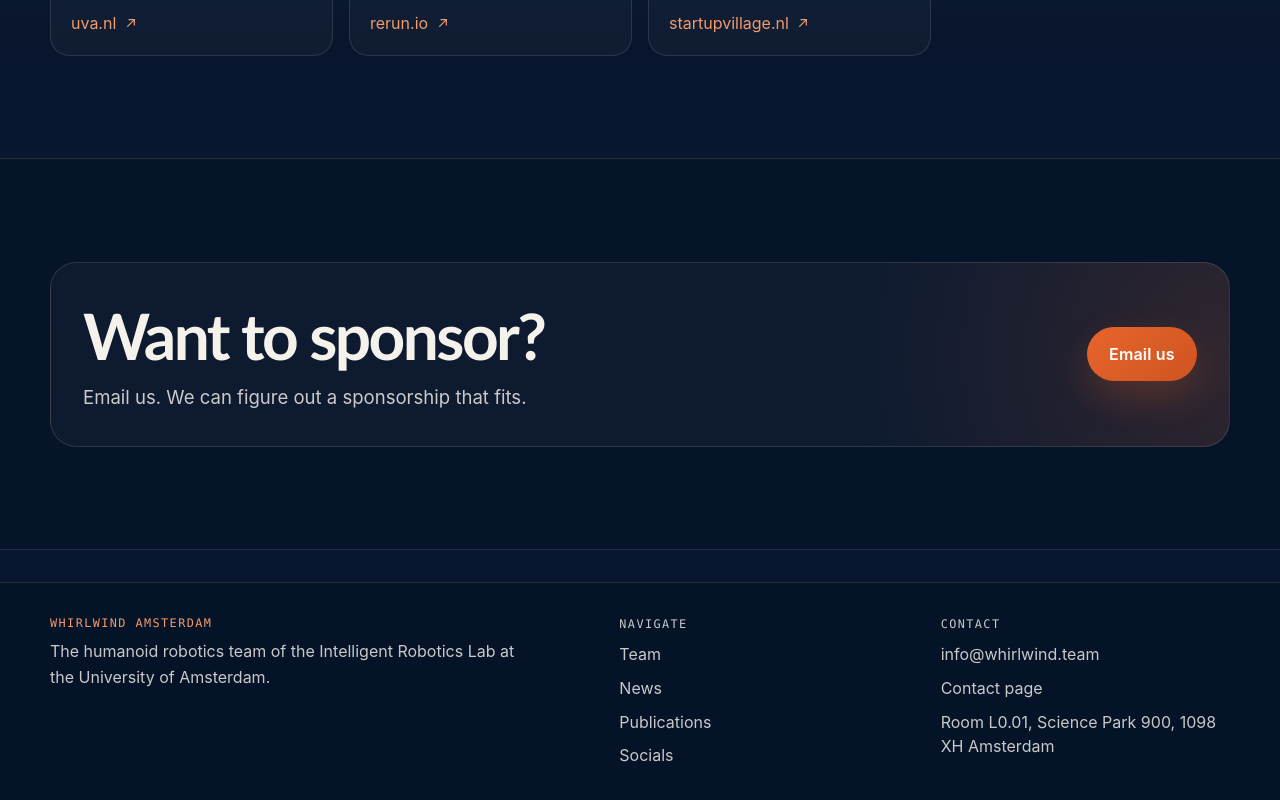
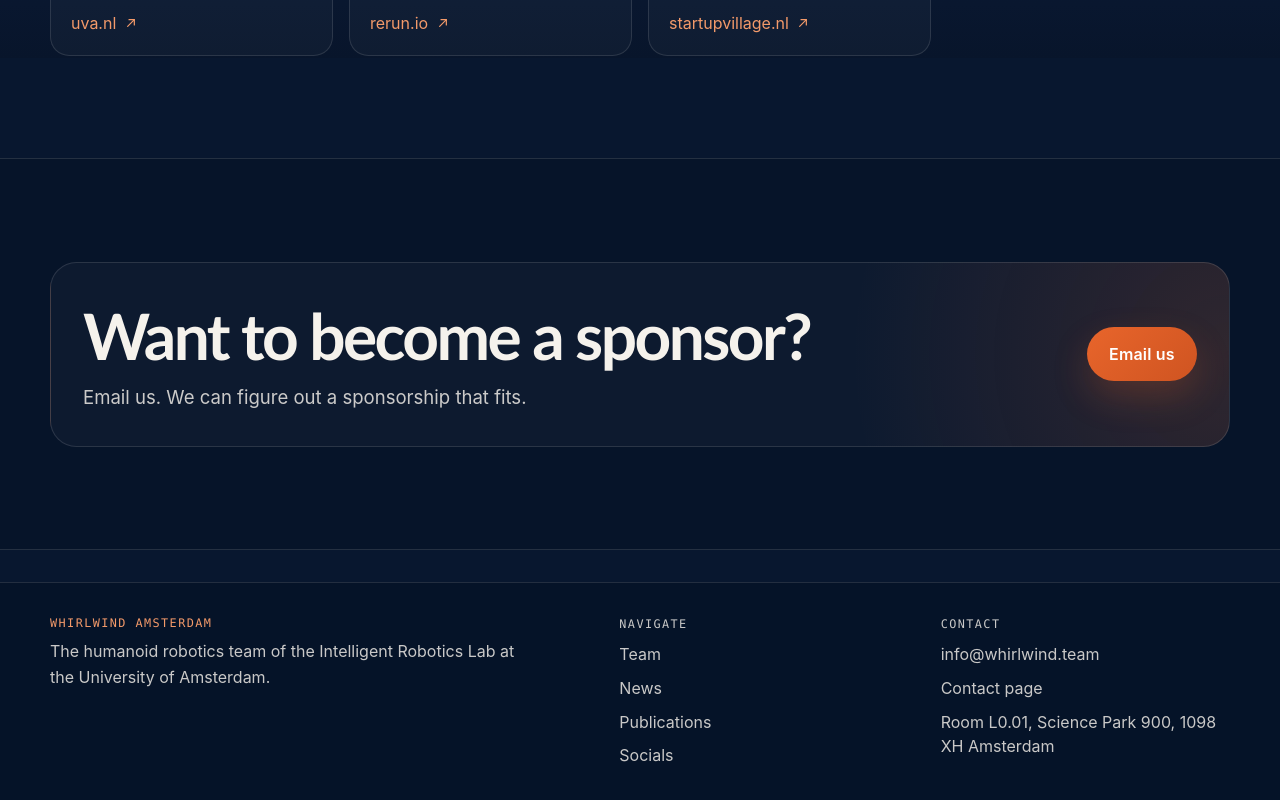
Before and after one commit to IntelligentRoboticsLab/whirlwind-website, a Next.js app: page /sponsors in a window 1280 px wide. Shown: the part 742-1542 px from the top of the page. Built offline with nearby package versions, Linux system fonts and the light colour scheme.

Commit message:
want to become a sponsor?

```diff
--- a/src/app/sponsors/page.tsx
+++ b/src/app/sponsors/page.tsx
@@ -43,7 +43,7 @@ export default function SponsorsPage() {
         <div className="site-container contact-banner">
           <div>
             <h2 className="contact-banner__title">
-              Want to sponsor?
+              Want to become a sponsor?
             </h2>
             <p className="contact-banner__description">
               Email us. We can figure out a sponsorship that fits.
```
